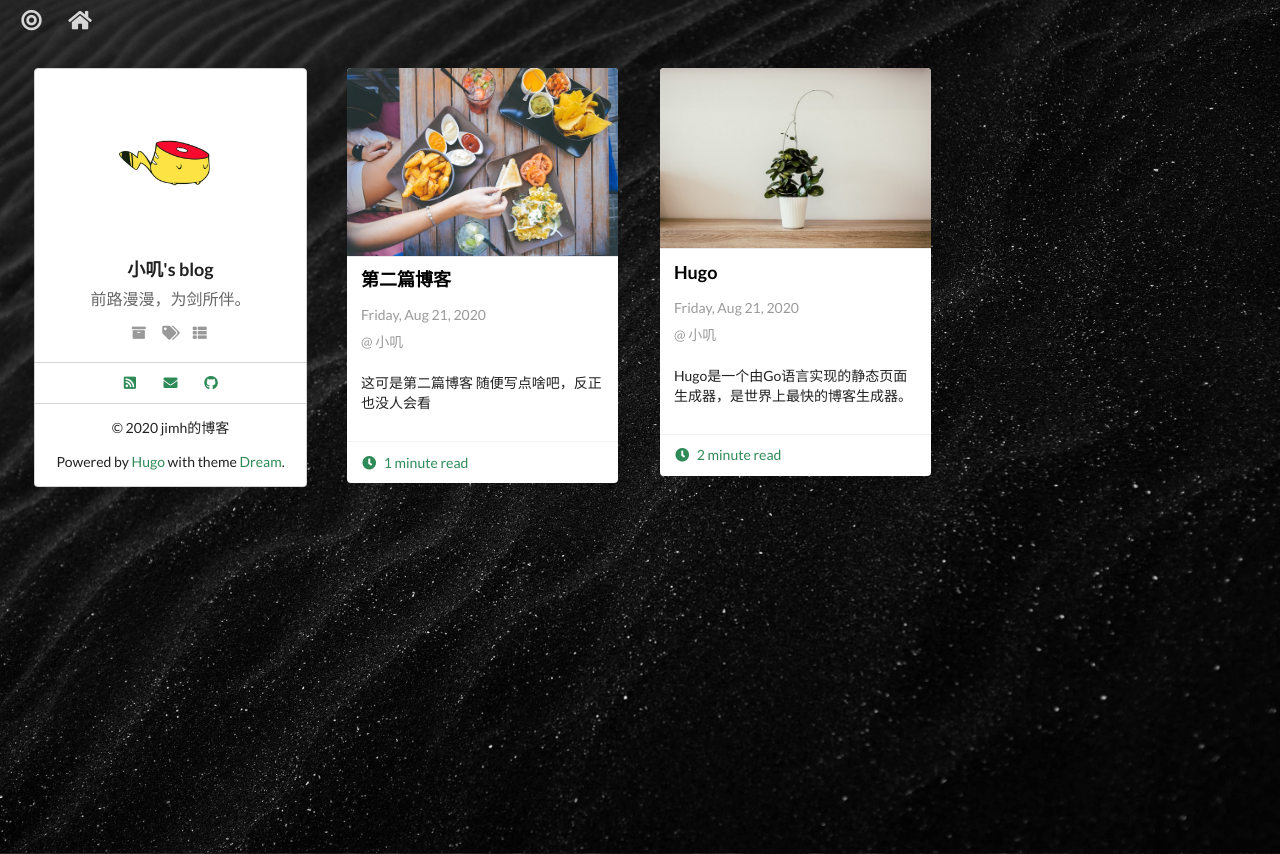
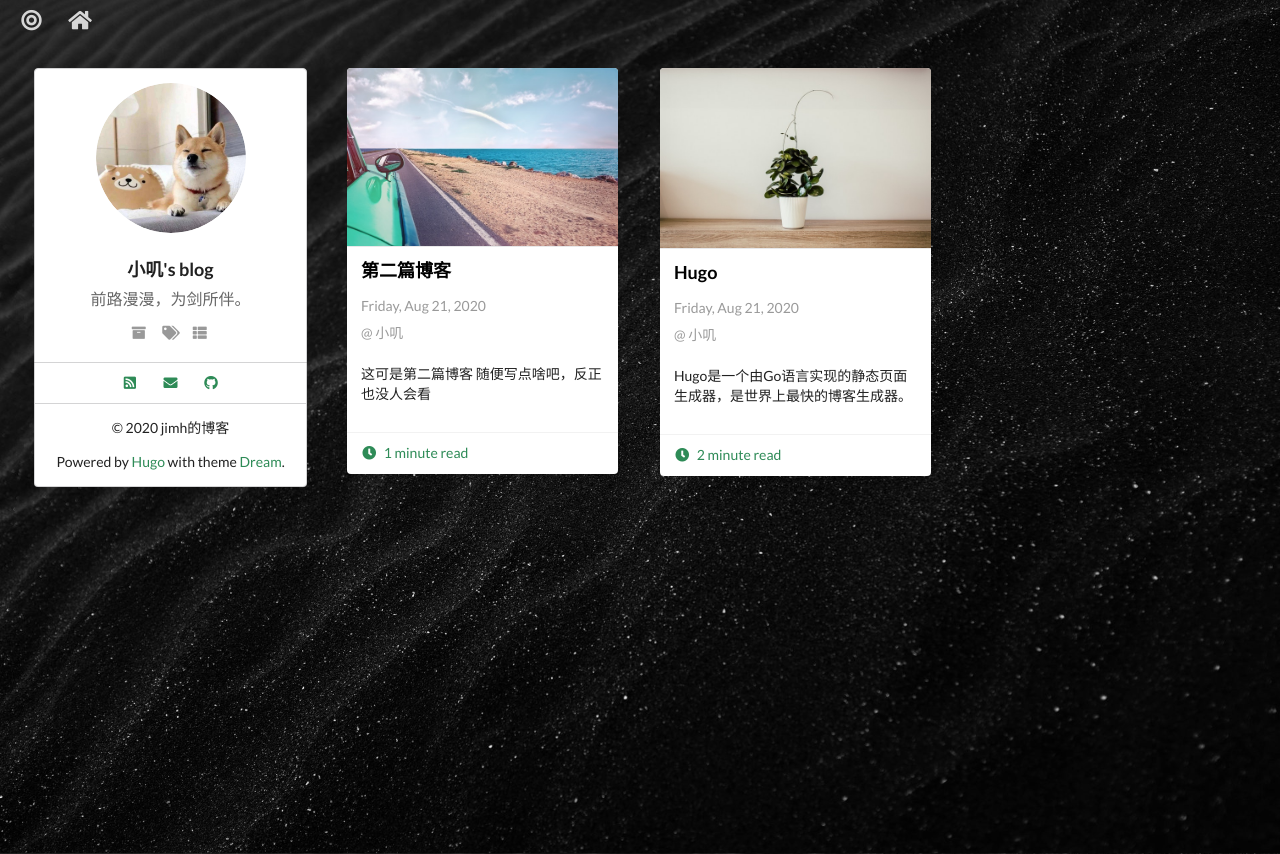
Before and after one commit to jmh1234/jmh1234.github.io, a plain HTML site: page index.html in a window 1280 px wide. Drawn offline with Linux system fonts and the light colour scheme; a script that the page names is missing.

Commit message:
update picture file

```diff
--- a/index.html
+++ b/index.html
@@ -85,7 +85,7 @@
   <section class="ui top attached center aligned segment">
     <div class="ui small circular image">
 
-        <img src="/me/yy.jpg">
+        <img src="/me/portrait.jpg">
 
     </div>
 
@@ -175,7 +175,7 @@
       <article class="ui attached segment card dream-card">
   <a class="image" href="http://jmh1234.github.io/posts/%E7%AC%AC%E4%BA%8C%E7%AF%87%E5%8D%9A%E5%AE%A2/">
 
-      <img src="/img/default2.jpg" alt="第二篇博客" />
+      <img src="/img/default3.jpg" alt="第二篇博客" />
 
   </a>
 
```
Also changed, not shown: categories/index.html (+1 -1 lines), posts/hugo/index.html (+1 -1 lines), posts/index.html (+1 -1 lines), posts/第二篇博客/index.html (+1 -1 lines), tags/index.html (+1 -1 lines), me/portrait.jpg (added).
